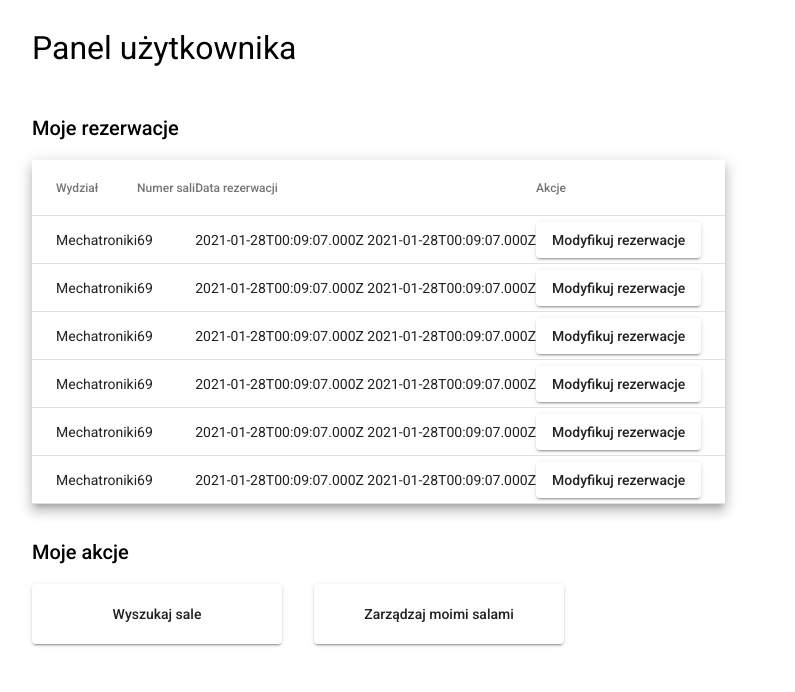
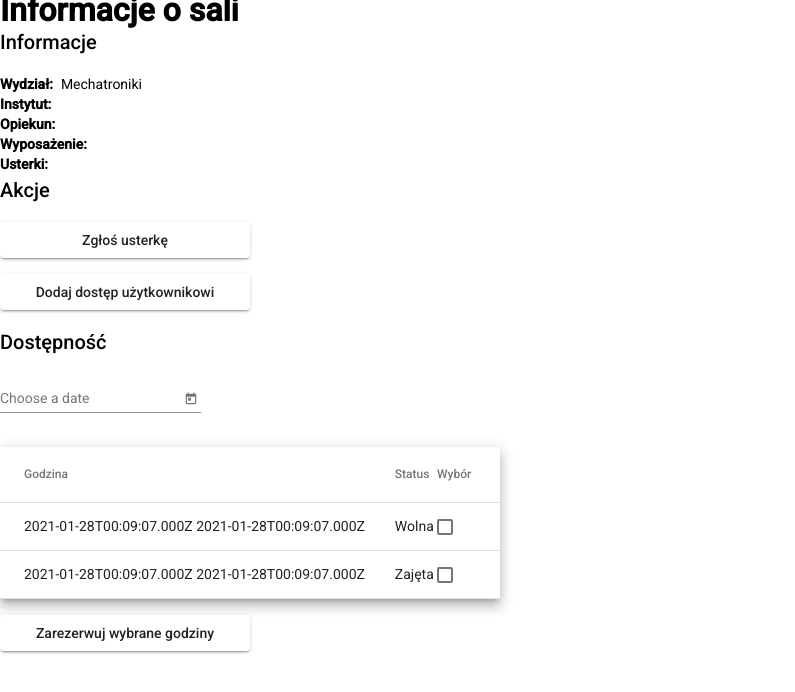
Before and after one commit to quatros96/system-rezerwacji-sali, an Angular app: page /podglad-sali in a window 1280 px wide. Before the commit this address led to /panel. Shown: the top 692 px of the page, without its empty margins (0-795 px from the left). Built offline with nearby package versions, Linux system fonts and the light colour scheme.

Commit message:
Podglad sali

```diff
--- a/src/app/app-routing.module.ts
+++ b/src/app/app-routing.module.ts
@@ -2,6 +2,7 @@ import { NgModule } from '@angular/core'
 import { Routes, RouterModule } from '@angular/router'
 import { PanelComponent } from './system/pages/panel/panel.component'
 import { WyszukiwarkaSalComponent } from './system/pages/wyszukiwarka-sal/wyszukiwarka-sal.component'
+import { PodgladSaliComponent } from "./system/pages/podglad-sali/podglad-sali.component";
 
 const routes: Routes = [
     {
@@ -11,6 +12,10 @@ const routes: Routes = [
     {
         path: 'wyszukiwarka-sal',
         component: WyszukiwarkaSalComponent,
+    },
+    {
+        path: 'podglad-sali',
+        component: PodgladSaliComponent,
     },
     {
         path: '**',
--- /dev/null
+++ b/src/app/models/dostepnosc-sali-podglad.ts
@@ -0,0 +1,5 @@
+export interface dostepnoscPodglad {
+    godzina_start: string
+    godzina_end: string
+    status: string
+}
--- /dev/null
+++ b/src/app/system/components/dostepnosc/dostepnosc.component.html
@@ -0,0 +1,33 @@
+<h2>Dostępność</h2>
+<mat-form-field>
+    <mat-label>Choose a date</mat-label>
+    <input matInput [matDatepicker]="picker">
+    <mat-datepicker-toggle matSuffix [for]="picker"></mat-datepicker-toggle>
+    <mat-datepicker #picker></mat-datepicker>
+</mat-form-field>
+
+<table mat-table [dataSource]="dostepnoscSali" class="mat-elevation-z8">
+
+    <ng-container matColumnDef="godzina">
+        <th mat-header-cell *matHeaderCellDef class='first'> Godzina </th>
+        <td mat-cell *matCellDef="let element"> {{element.godzina_start}} {{element.godzina_end}} </td>
+    </ng-container>
+
+    <ng-container matColumnDef="status">
+        <th mat-header-cell *matHeaderCellDef> Status </th>
+        <td mat-cell *matCellDef="let element"> {{element.status}} </td>
+    </ng-container>
+
+    <ng-container matColumnDef="wybor">
+        <th mat-header-cell *matHeaderCellDef> Wybór </th>
+        <td mat-cell *matCellDef="let element">
+            <mat-checkbox class="example-margin"></mat-checkbox>
+        </td>
+    </ng-container>
+
+    <tr mat-header-row *matHeaderRowDef="displayedColumns"></tr>
+    <tr mat-row *matRowDef="let row; columns: displayedColumns;"></tr>
+</table>
+<div class="przycisk">
+    <button mat-raised-button>Zarezerwuj wybrane godziny</button>
+</div>
--- /dev/null
+++ b/src/app/system/components/dostepnosc/dostepnosc.component.less
@@ -0,0 +1,21 @@
+table {
+    margin-top: 16px;
+    width: 500px;
+    th {
+        text-align: start;
+        margin-left: 16px;
+        margin-right: 16px;
+    }
+    .first {
+        padding-left: 24px;
+    }
+}
+
+.przycisk {
+    display: flex;
+    flex-direction: column;
+    button {
+        margin-top: 16px;
+        max-width: 250px;
+    }
+}
--- /dev/null
+++ b/src/app/system/components/dostepnosc/dostepnosc.component.ts
@@ -0,0 +1,29 @@
+import { Component, OnInit } from '@angular/core';
+import { dostepnoscPodglad } from 'app/models/dostepnosc-sali-podglad';
+
+@Component({
+  selector: 'srs-dostepnosc',
+  templateUrl: './dostepnosc.component.html',
+  styleUrls: ['./dostepnosc.component.less']
+})
+export class DostepnoscComponent implements OnInit {
+  displayedColumns: string[] = ['godzina', 'status', 'wybor']
+
+  public dostepnoscSali: Array<dostepnoscPodglad> = [
+      {
+          godzina_start: new Date().toISOString(),
+          godzina_end: new Date().toISOString(),
+          status: 'Wolna',
+      },
+      {
+          godzina_start: new Date().toISOString(),
+          godzina_end: new Date().toISOString(),
+          status: 'Zajęta',
+      },
+  ]
+  constructor() { }
+
+  ngOnInit(): void {
+  }
+
+}
--- /dev/null
+++ b/src/app/system/components/info-i-akcje/info-i-akcje.component.html
@@ -0,0 +1,28 @@
+<h2>Informacje</h2>
+<div class="informacje">
+    <div class="wydzial flex-container">
+        <span class="info-type" >Wydział:</span>
+        <span>Mechatroniki</span>
+    </div>
+    <div class="instytut flex-container">
+        <span class="info-type" >Instytut:</span>
+        <span></span>
+    </div>
+    <div class="opiekun flex-container">
+        <span class="info-type" >Opiekun:</span>
+        <span></span>
+    </div>
+    <div class="wyposazenie flex-container">
+        <span class="info-type" >Wyposażenie:</span>
+        <span></span>
+    </div>
+    <div class="usterki flex-container">
+        <span class="info-type" >Usterki:</span>
+        <span></span>
+    </div>
+</div>
+<h2>Akcje</h2>
+<div class="przyciski">
+    <button mat-raised-button>Zgłoś usterkę</button>
+    <button mat-raised-button>Dodaj dostęp użytkownikowi</button>
+</div>
--- /dev/null
+++ b/src/app/system/components/info-i-akcje/info-i-akcje.component.less
@@ -0,0 +1,18 @@
+.flex-container {
+    display: flex;
+    flex-direction: row;
+}
+
+.info-type {
+    font-weight: bold;
+    margin-right: 8px;
+}
+
+.przyciski {
+    display: flex;
+    flex-direction: column;
+    button {
+        margin-bottom: 16px;
+        max-width: 250px;
+    }
+}
--- /dev/null
+++ b/src/app/system/components/info-i-akcje/info-i-akcje.component.ts
@@ -0,0 +1,15 @@
+import { Component, OnInit } from '@angular/core';
+
+@Component({
+  selector: 'srs-info-i-akcje',
+  templateUrl: './info-i-akcje.component.html',
+  styleUrls: ['./info-i-akcje.component.less']
+})
+export class InfoIAkcjeComponent implements OnInit {
+
+  constructor() { }
+
+  ngOnInit(): void {
+  }
+
+}
--- a/src/app/system/pages/podglad-sali/podglad-sali.component.html
+++ b/src/app/system/pages/podglad-sali/podglad-sali.component.html
@@ -1 +1,5 @@
-<p>podglad-sali works!</p>
+<div class='naglowek'>
+    <span class='type'>Informacje o sali</span>
+</div>
+<srs-info-i-akcje></srs-info-i-akcje>
+<srs-dostepnosc></srs-dostepnosc>
--- a/src/app/system/pages/podglad-sali/podglad-sali.component.less
+++ b/src/app/system/pages/podglad-sali/podglad-sali.component.less
@@ -0,0 +1,4 @@
+.type {
+    font-weight: bold;
+    font-size: 2rem;
+}
```
Also changed, not shown: src/app/system/system.module.ts (+15 -1 lines), 2 other files (tests, documents, lock files or other folders).
